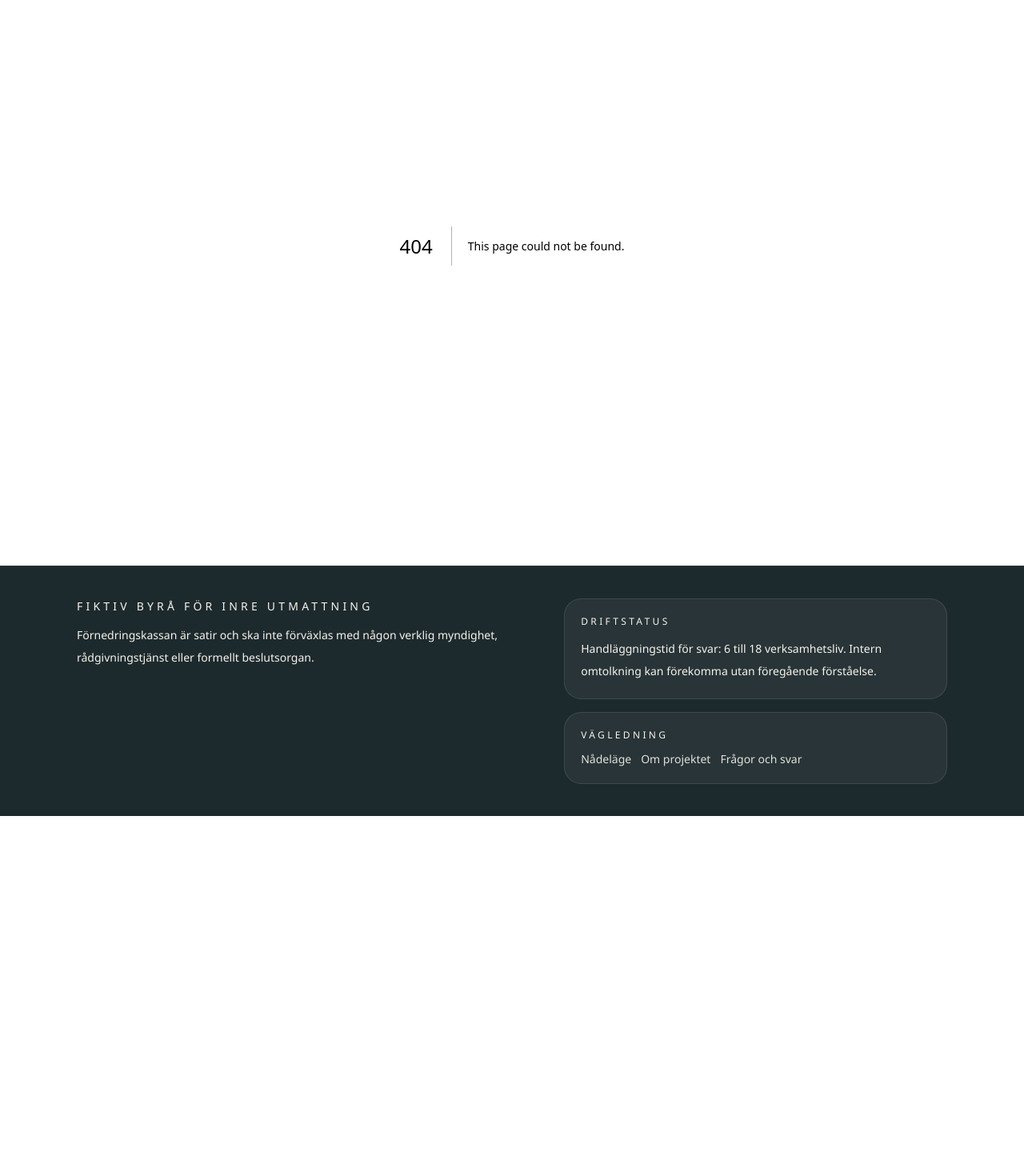
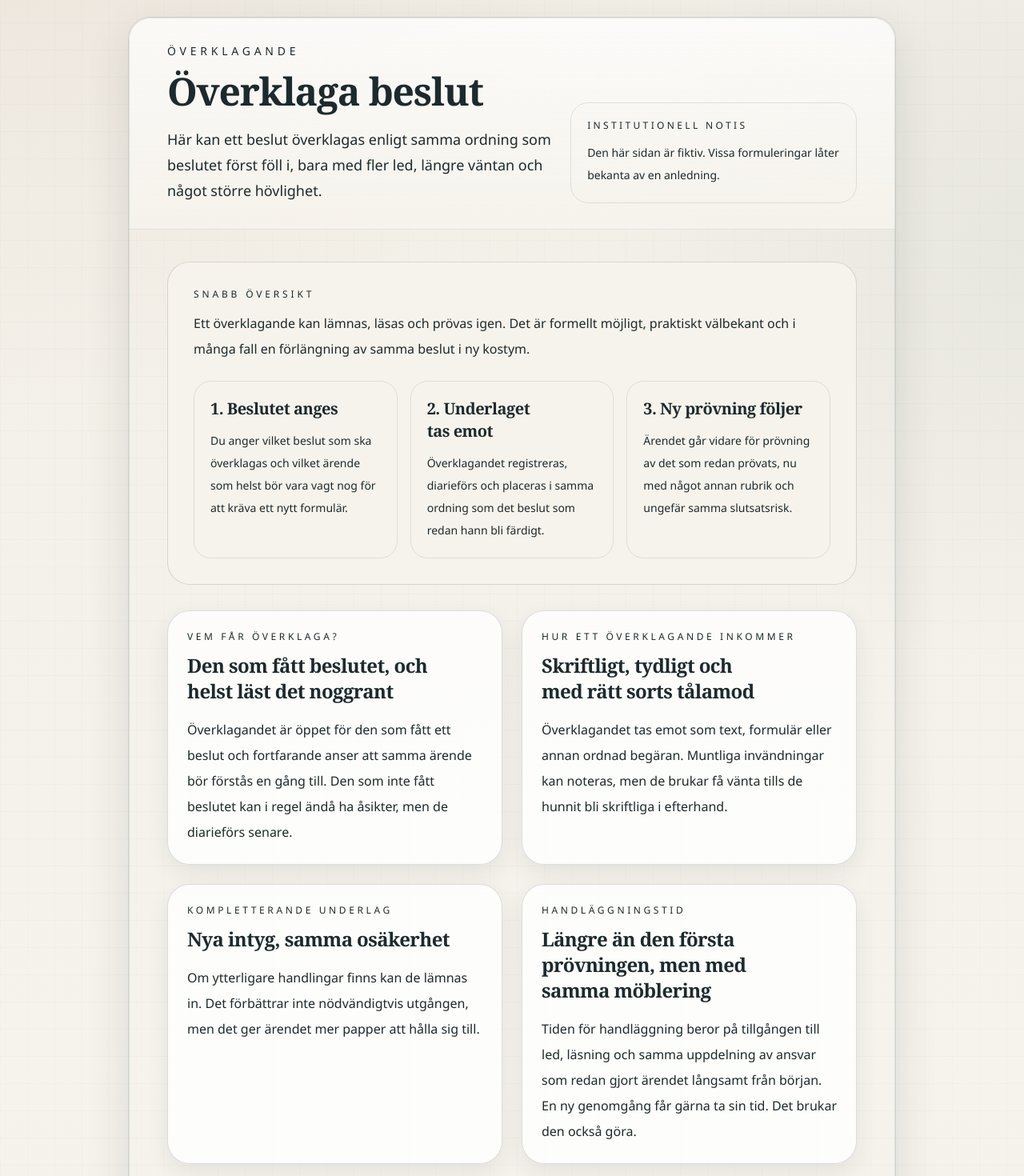
Before and after one commit to uppsala018/fornedringskassan, a Next.js app: page /overklaga-beslut in a window 1280 px wide. Before the commit this address had no page. Shown: the part 320-1790 px from the top of the page at 80% size. Before the commit the page ends 1340 px from the top, so only its background shows below. Built offline with nearby package versions, Linux system fonts and the light colour scheme.

Commit message:
Add appeal decision page and navigation

```diff
--- /dev/null
+++ b/app/overklaga-beslut/opengraph-image.tsx
@@ -0,0 +1,13 @@
+import { createOgImage, ogImageContentType, ogImageSize } from "@/lib/og-image";
+
+export const size = ogImageSize;
+export const contentType = ogImageContentType;
+export const alt = "Överklaga beslut hos Förnedringskassan";
+
+export default function Image() {
+  return createOgImage({
+    eyebrow: "Överklagande",
+    title: "Överklaga beslut",
+    description: "En ny prövning av ett redan prövat beslut, med samma ordning och något längre väg.",
+  });
+}
--- /dev/null
+++ b/app/overklaga-beslut/page.tsx
@@ -0,0 +1,187 @@
+import type { Metadata } from "next";
+import Link from "next/link";
+
+import { PageShell } from "@/components/page-shell";
+
+const title = "Överklaga beslut | satirisk omprövning";
+const description =
+  "Överklaga ett beslut i Förnedringskassans fiktiva byråkrati. Ärendet prövas igen, i ny ordning och med samma artiga avstånd.";
+
+export const metadata: Metadata = {
+  title,
+  description,
+  alternates: {
+    canonical: "/overklaga-beslut",
+  },
+  openGraph: {
+    title,
+    description,
+    url: "/overklaga-beslut",
+  },
+  twitter: {
+    title,
+    description,
+  },
+};
+
+const steps = [
+  [
+    "1. Beslutet anges",
+    "Du anger vilket beslut som ska överklagas och vilket ärende som helst bör vara vagt nog för att kräva ett nytt formulär.",
+  ],
+  [
+    "2. Underlaget tas emot",
+    "Överklagandet registreras, diarieförs och placeras i samma ordning som det beslut som redan hann bli färdigt.",
+  ],
+  [
+    "3. Ny prövning följer",
+    "Ärendet går vidare för prövning av det som redan prövats, nu med något annan rubrik och ungefär samma slutsatsrisk.",
+  ],
+] as const;
+
+const relatedLinks = [
+  { href: "/avslagsbrev", label: "Avslagsbrev" },
+  { href: "/handlaggarkedja", label: "Handläggarkedja" },
+  { href: "/fragor-och-svar", label: "Frågor och svar" },
+  { href: "/om", label: "Om projektet" },
+] as const;
+
+export default function OverklagaBeslutPage() {
+  return (
+    <PageShell
+      title="Överklaga beslut"
+      intro="Här kan ett beslut överklagas enligt samma ordning som beslutet först föll i, bara med fler led, längre väntan och något större hövlighet."
+      eyebrow="Överklagande"
+    >
+      <section className="rounded-dossier border border-steel/20 bg-paper p-6 sm:p-8">
+        <p className="text-xs uppercase tracking-[0.32em] text-ink/72">Snabb översikt</p>
+        <p className="mt-3 max-w-3xl text-base leading-8 text-ink/76">
+          Ett överklagande kan lämnas, läsas och prövas igen. Det är formellt möjligt, praktiskt
+          välbekant och i många fall en förlängning av samma beslut i ny kostym.
+        </p>
+        <div className="mt-6 grid gap-4 md:grid-cols-3">
+          {steps.map(([stepTitle, body]) => (
+            <article
+              key={stepTitle}
+              className="rounded-[1.35rem] border border-steel/15 bg-white/88 p-5"
+            >
+              <h2 className="text-balance font-display text-xl font-semibold tracking-tight text-ink">
+                {stepTitle}
+              </h2>
+              <p className="mt-3 text-sm leading-7 text-ink/76">{body}</p>
+            </article>
+          ))}
+        </div>
+      </section>
+
+      <section className="grid gap-6 md:grid-cols-2">
+        <article className="institution-card p-6">
+          <p className="text-xs uppercase tracking-[0.3em] text-ink/72">Vem får överklaga?</p>
+          <h2 className="mt-3 text-balance font-display text-2xl font-semibold tracking-tight text-ink">
+            Den som fått beslutet, och helst läst det noggrant
+          </h2>
+          <p className="mt-4 text-base leading-8 text-ink/76">
+            Överklagandet är öppet för den som fått ett beslut och fortfarande anser att samma
+            ärende bör förstås en gång till. Den som inte fått beslutet kan i regel ändå ha åsikter,
+            men de diarieförs senare.
+          </p>
+        </article>
+
+        <article className="institution-card p-6">
+          <p className="text-xs uppercase tracking-[0.3em] text-ink/72">Hur ett överklagande inkommer</p>
+          <h2 className="mt-3 text-balance font-display text-2xl font-semibold tracking-tight text-ink">
+            Skriftligt, tydligt och med rätt sorts tålamod
+          </h2>
+          <p className="mt-4 text-base leading-8 text-ink/76">
+            Överklagandet tas emot som text, formulär eller annan ordnad begäran. Muntliga
+            invändningar kan noteras, men de brukar få vänta tills de hunnit bli skriftliga i
+            efterhand.
+          </p>
+        </article>
+
+        <article className="institution-card p-6">
+          <p className="text-xs uppercase tracking-[0.3em] text-ink/72">Kompletterande underlag</p>
+          <h2 className="mt-3 text-balance font-display text-2xl font-semibold tracking-tight text-ink">
+            Nya intyg, samma osäkerhet
+          </h2>
+          <p className="mt-4 text-base leading-8 text-ink/76">
+            Om ytterligare handlingar finns kan de lämnas in. Det förbättrar inte nödvändigtvis
+            utgången, men det ger ärendet mer papper att hålla sig till.
+          </p>
+        </article>
+
+        <article className="institution-card p-6">
+          <p className="text-xs uppercase tracking-[0.3em] text-ink/72">Handläggningstid</p>
+          <h2 className="mt-3 text-balance font-display text-2xl font-semibold tracking-tight text-ink">
+            Längre än den första prövningen, men med samma möblering
+          </h2>
+          <p className="mt-4 text-base leading-8 text-ink/76">
+            Tiden för handläggning beror på tillgången till led, läsning och samma uppdelning av
+            ansvar som redan gjort ärendet långsamt från början. En ny genomgång får gärna ta sin
+            tid. Det brukar den också göra.
+          </p>
+        </article>
+      </section>
+
+      <section className="grid gap-6 lg:grid-cols-2">
+        <article className="rounded-dossier border border-steel/20 bg-paper p-8">
+          <p className="text-xs uppercase tracking-[0.32em] text-ink/72">Prövning av tidigare prövning</p>
+          <h2 className="mt-3 text-balance font-display text-2xl font-semibold tracking-tight text-ink">
+            När samma beslut läses om med ny hållning
+          </h2>
+          <p className="mt-4 text-base leading-8 text-ink/76">
+            Det som prövas är inte bara innehållet utan också hur föregående prövning valde att
+            beskriva det. Ärendet får därför röra sig tillbaka genom en redan upplyst korridor och
+            hoppas på ett annorlunda slut genom bättre tonfall.
+          </p>
+        </article>
+
+        <article className="rounded-dossier border border-steel/20 bg-paper p-8">
+          <p className="text-xs uppercase tracking-[0.32em] text-ink/72">Möjliga utfall</p>
+          <h2 className="mt-3 text-balance font-display text-2xl font-semibold tracking-tight text-ink">
+            Ett ändrat beslut, ett förtydligat avslag eller ett svar som räknas som omtanke
+          </h2>
+          <ul className="mt-5 space-y-3 text-base leading-7 text-ink/76">
+            <li>Beslutet ändras och det tidigare avslaget blir en formell missuppfattning.</li>
+            <li>Beslutet står fast, men nu med tydligare rubrik och jämnare marginaler.</li>
+            <li>Ärendet återförs för ytterligare komplettering, vilket också är ett slags utfall.</li>
+          </ul>
+        </article>
+      </section>
+
+      <section className="institution-card p-8">
+        <p className="text-sm uppercase tracking-[0.32em] text-ink/72">Slutpunkt</p>
+        <h2 className="mt-3 text-balance font-display text-2xl font-semibold tracking-tight text-ink">
+          När ett beslut står fast trots ny förståelse
+        </h2>
+        <p className="mt-4 max-w-3xl text-base leading-8 text-ink/76">
+          Det händer när prövningen bekräftar att beslutet redan var förberett för att bestå.
+          Då får du ett nytt besked om att det gamla beskedet fortfarande gäller, nu med mer
+          formell förståelse för varför det låter som det gör.
+        </p>
+      </section>
+
+      <section className="rounded-dossier border border-steel/20 bg-white/90 p-8">
+        <p className="text-sm uppercase tracking-[0.32em] text-ink/72">Vidare hänvisning</p>
+        <h2 className="mt-3 text-balance font-display text-2xl font-semibold tracking-tight text-ink">
+          Relaterade delar av samma ordning
+        </h2>
+        <p className="mt-4 max-w-3xl text-base leading-8 text-ink/76">
+          Om du vill se hur överklagandet hänger ihop med resten av sajten finns här de närmaste
+          funktionerna och förklaringsytorna.
+        </p>
+        <div className="mt-6 flex flex-wrap gap-3">
+          {relatedLinks.map((item) => (
+            <Link
+              key={item.href}
+              href={item.href}
+              className="rounded-full border border-steel/20 bg-white/90 px-4 py-2 text-sm text-ink transition hover:border-steel/45 hover:bg-white"
+            >
+              {item.label}
+            </Link>
+          ))}
+        </div>
+      </section>
+    </PageShell>
+  );
+}
--- /dev/null
+++ b/app/overklaga-beslut/twitter-image.tsx
@@ -0,0 +1 @@
+export { alt, contentType, size, default } from "@/app/overklaga-beslut/opengraph-image";
--- a/app/sitemap.ts
+++ b/app/sitemap.ts
@@ -4,6 +4,7 @@ const routes = [
   "/",
   "/friskforklaring",
   "/avslagsbrev",
+  "/overklaga-beslut",
   "/handlaggarkedja",
   "/nadalage",
   "/fragor-och-svar",
--- a/components/avslagsbrev-generator.tsx
+++ b/components/avslagsbrev-generator.tsx
@@ -1,5 +1,6 @@
 "use client";
 
+import Link from "next/link";
 import { type FormEvent, useMemo, useState } from "react";
 
 import { PageShell } from "@/components/page-shell";
@@ -507,6 +508,15 @@ export function AvslagsbrevGenerator() {
                     Beslutet paketeras för extern missförståelse
                   </span>
                 </button>
+                <Link
+                  href="/overklaga-beslut"
+                  className="inline-flex min-h-12 flex-col items-center justify-center rounded-full border border-steel/25 bg-paper px-6 py-3 text-sm font-medium text-ink transition hover:border-steel/50 hover:bg-white"
+                >
+                  <span>Överklaga beslut</span>
+                  <span className="text-xs font-normal text-ink/72">
+                    Ärendet går vidare till nästa prövning
+                  </span>
+                </Link>
               </div>
             </aside>
           </div>
--- a/lib/site.ts
+++ b/lib/site.ts
@@ -10,6 +10,7 @@ export const navItems = [
   { href: "/", label: "Hem" },
   { href: "/friskforklaring", label: "Friskförklaring" },
   { href: "/avslagsbrev", label: "Avslagsbrev" },
+  { href: "/overklaga-beslut", label: "Överklaga beslut" },
   { href: "/handlaggarkedja", label: "Handläggarkedja" },
   { href: "/normalt-forekommande-arbeten", label: "Normalt förekommande arbeten" },
   { href: "/nadalage", label: "Nådeläge" },
```
